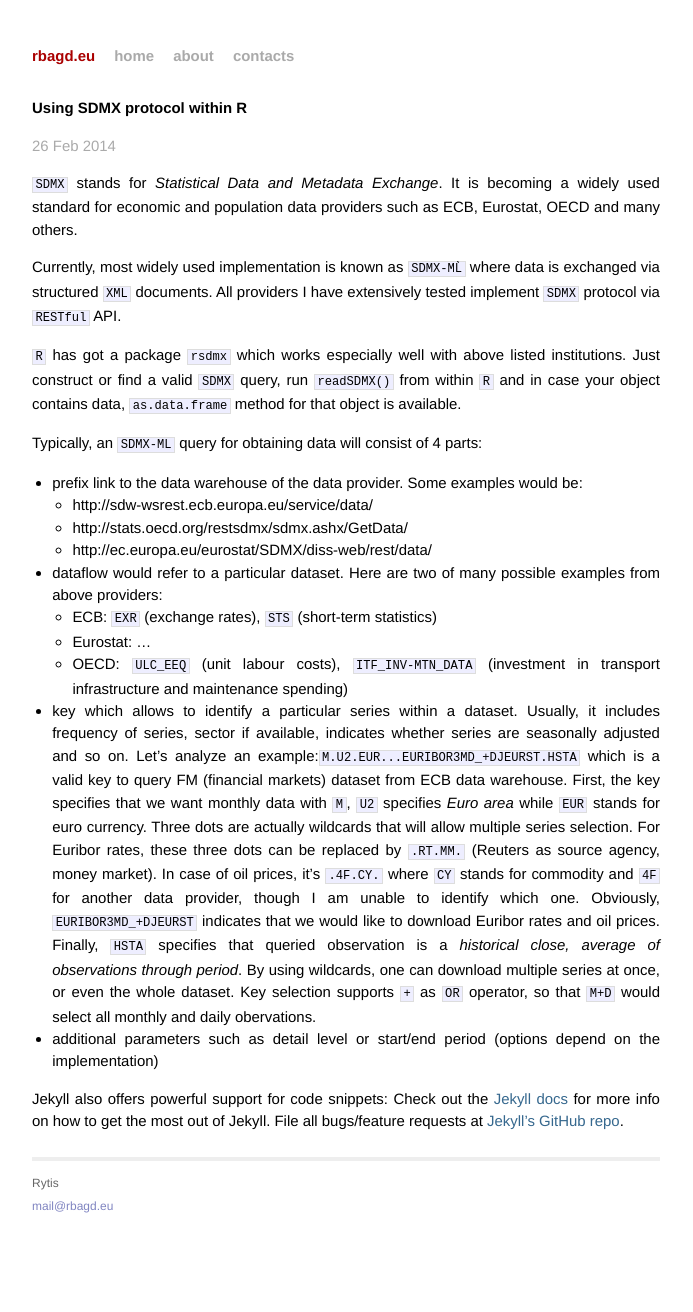
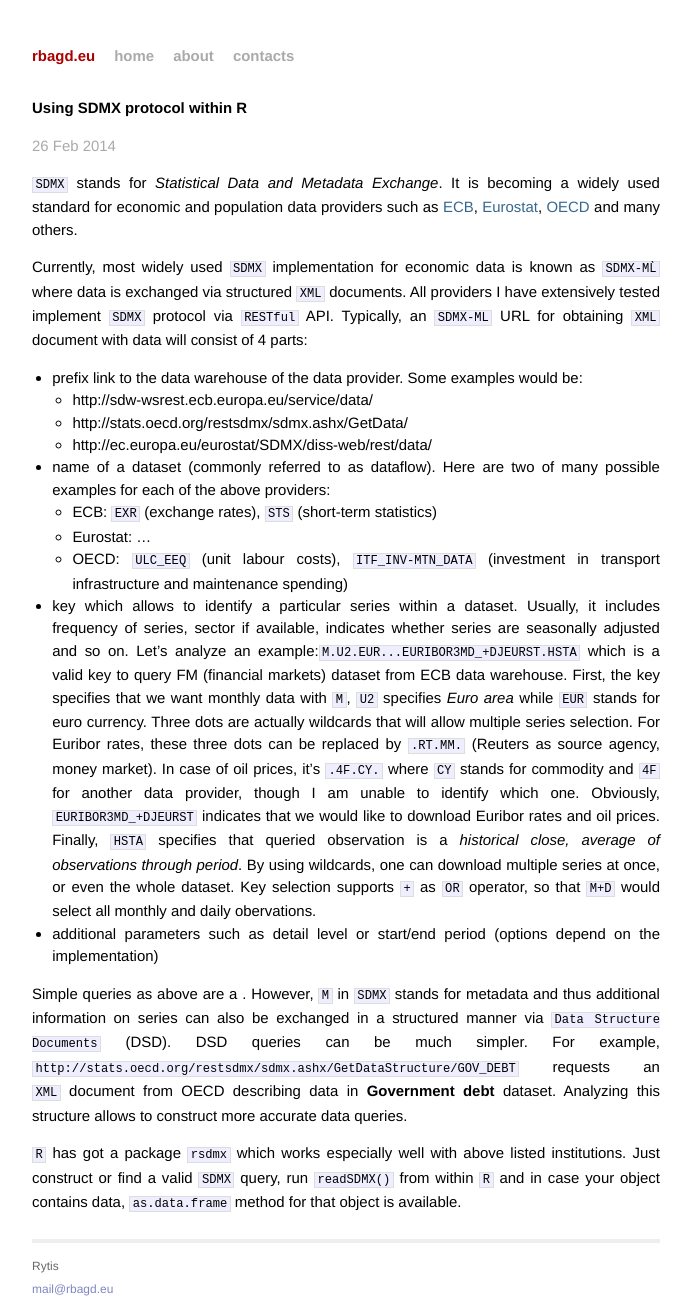
Before and after one commit to rbagd/rbagd.github.io, a Jekyll site: the page built from drafts/sdmx.markdown, in a window 1280 px wide. Shown: the whole page, without its empty margins (294-987 px from the left). Built offline with Jekyll 4.4.1, drawn with Linux system fonts in a browser that asks for light colours; Markdown is read by kramdown in place of the engine named in the settings; before the commit the page ends 1229 px from its top, so only the background shows below that.

Commit message:
Reorganizing post.

```diff
--- a/drafts/sdmx.markdown
+++ b/drafts/sdmx.markdown
@@ -5,27 +5,26 @@ date:   2014-02-26 16:23:39
 categories: R
 ---
 
-`SDMX` stands for *Statistical Data and Metadata Exchange*. It is becoming a widely used standard for economic and population data providers such as ECB, Eurostat, OECD and many others.
+`SDMX` stands for *Statistical Data and Metadata Exchange*. It is becoming a widely used standard for economic and population data providers such as [ECB][ecb-sdmx], [Eurostat][eurostat-sdmx], [OECD][oecd-sdmx] and many others.
 
-Currently, most widely used implementation is known as `SDMX-ML̀` where data is exchanged via structured `XML` documents. All providers I have extensively tested implement `SDMX` protocol via `RESTful` API.
-
-`R` has got a package `rsdmx` which works especially well with above listed institutions. Just construct or find a valid `SDMX` query, run `readSDMX()` from within `R` and in case your object contains data, `as.data.frame` method for that object is available.
-
-Typically, an `SDMX-ML` query for obtaining data will consist of 4 parts:
+Currently, most widely used `SDMX` implementation for economic data is known as `SDMX-ML̀` where data is exchanged via structured `XML` documents. All providers I have extensively tested implement `SDMX` protocol via `RESTful` API. Typically, an `SDMX-ML` URL for obtaining `XML` document with data will consist of 4 parts:
 
 * prefix link to the data warehouse of the data provider. Some examples would be:
   * http://sdw-wsrest.ecb.europa.eu/service/data/
   * http://stats.oecd.org/restsdmx/sdmx.ashx/GetData/
   * http://ec.europa.eu/eurostat/SDMX/diss-web/rest/data/
-* dataflow would refer to a particular dataset. Here are two of many possible examples from above providers:
+* name of a dataset (commonly referred to as dataflow). Here are two of many possible examples for each of the above providers:
   * ECB: `EXR` (exchange rates), `STS` (short-term statistics)
   * Eurostat: ...
   * OECD: `ULC_EEQ` (unit labour costs), `ITF_INV-MTN_DATA` (investment in transport infrastructure and maintenance spending)
 * key which allows to identify a particular series within a dataset. Usually, it includes frequency of series, sector if available, indicates whether series are seasonally adjusted and so on. Let's analyze an example:`M.U2.EUR...EURIBOR3MD_+DJEURST.HSTA` which is a valid key to query FM (financial markets) dataset from ECB data warehouse. First, the key specifies that we want monthly data with `M`, `U2` specifies *Euro area* while `EUR` stands for euro currency. Three dots are actually wildcards that will allow multiple series selection. For Euribor rates, these three dots can be replaced by `.RT.MM.` (Reuters as source agency, money market). In case of oil prices, it's `.4F.CY.` where `CY` stands for commodity and `4F` for another data provider, though I am unable to identify which one. Obviously, `EURIBOR3MD_+DJEURST` indicates that we would like to download Euribor rates and oil prices. Finally, `HSTA` specifies that queried observation is a *historical close, average of observations through period*. By using wildcards, one can download multiple series at once, or even the whole dataset. Key selection supports `+` as `OR` operator, so that `M+D` would select all monthly and daily obervations.
 * additional parameters such as detail level or start/end period (options depend on the implementation)
 
-Jekyll also offers powerful support for code snippets:
-Check out the [Jekyll docs][jekyll] for more info on how to get the most out of Jekyll. File all bugs/feature requests at [Jekyll's GitHub repo][jekyll-gh].
+Simple queries as above are a . However, `M` in `SDMX` stands for metadata and thus additional information on series can also be exchanged in a structured manner via `Data Structure Documents` (DSD). DSD queries can be much simpler. For example, `http://stats.oecd.org/restsdmx/sdmx.ashx/GetDataStructure/GOV_DEBT` requests an `XML` document from OECD describing data in **Government debt** dataset. Analyzing this structure allows to construct more accurate data queries.
 
-[jekyll-gh]: https://github.com/mojombo/jekyll
-[jekyll]:    http://jekyllrb.com
+`R` has got a package `rsdmx` which works especially well with above listed institutions. Just construct or find a valid `SDMX` query, run `readSDMX()` from within `R` and in case your object contains data, `as.data.frame` method for that object is available.
+
+
+[ecb-sdmx]: https://www.ecb.europa.eu/stats/services/sdmx/html/index.en.html
+[eurostat-sdmx]: http://ec.europa.eu/eurostat/en/data/sdmx-data-metadata-exchange
+[oecd-sdmx]: http://stats.oecd.org/
```
